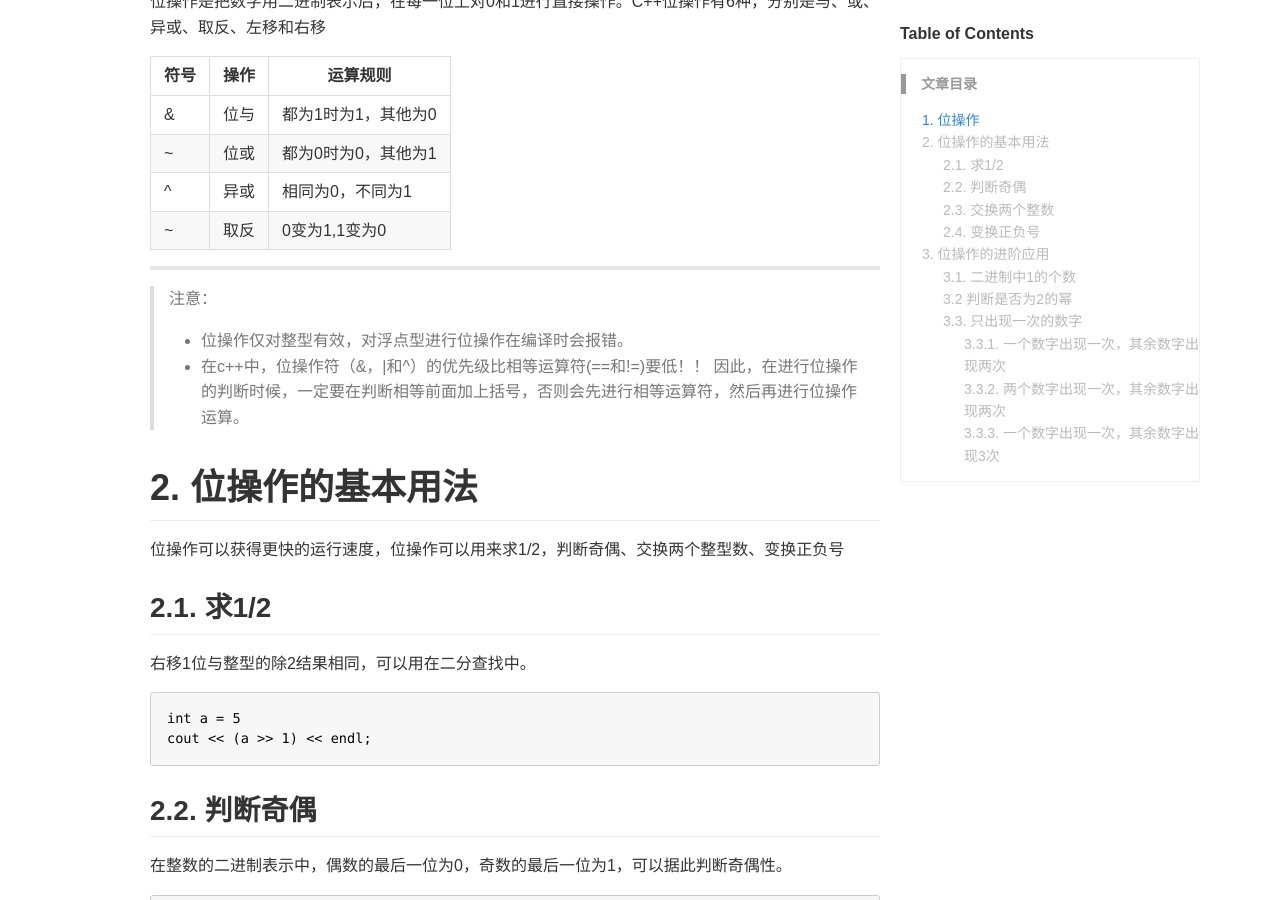
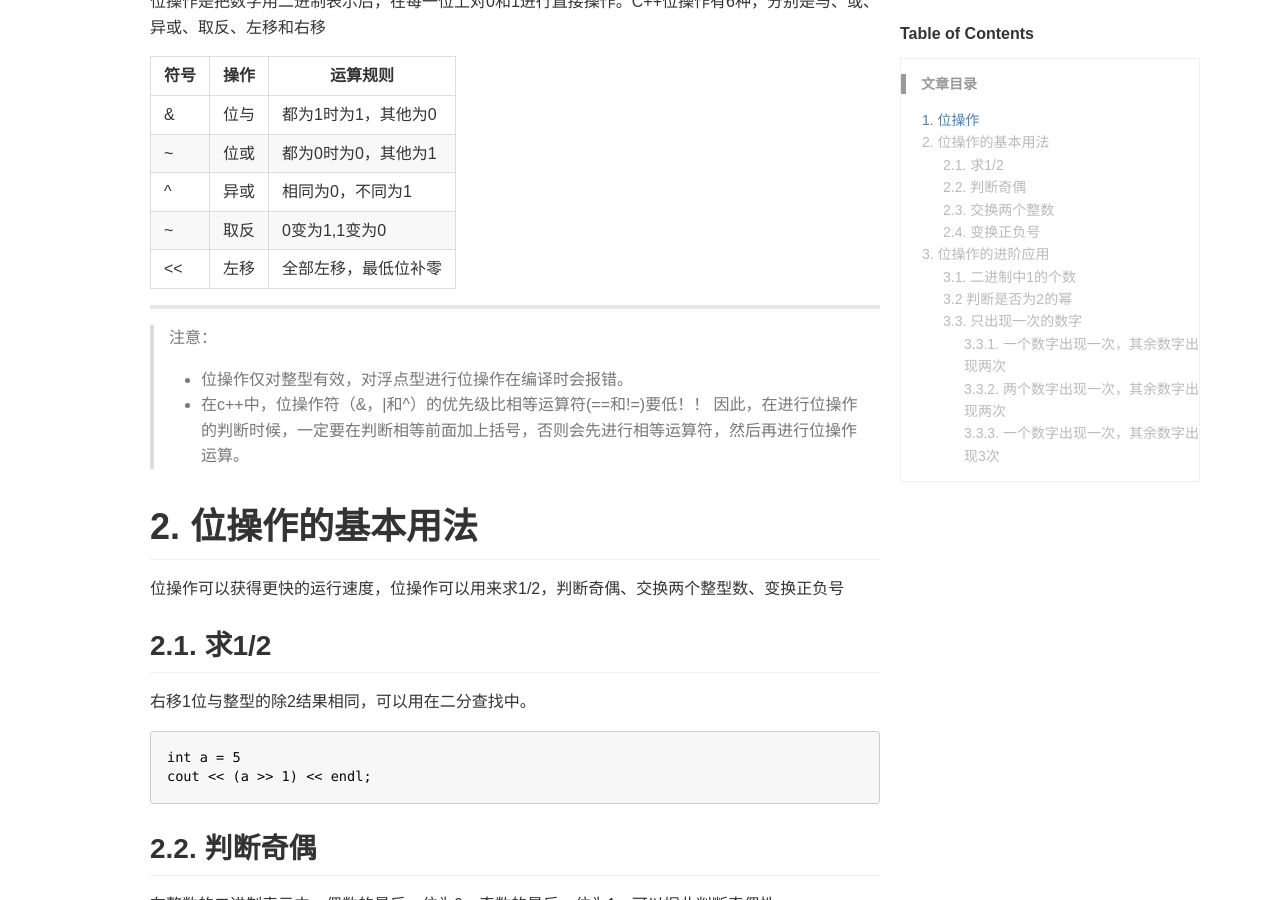
Before and after one commit to ShengfaZhu/ShengfaZhu.github.io, a Jekyll site: the page built from _posts/2019-06-15-bit-manipulation.md, in a window 1280 px wide and 900 px high, scrolled down 302 px. Built offline with Jekyll 4.4.1, drawn with Linux system fonts in a browser that asks for light colours; comment, search, counter and statistics services are not loaded.

Commit message:
add \<\<

```diff
--- a/_posts/2019-06-15-bit-manipulation.md
+++ b/_posts/2019-06-15-bit-manipulation.md
@@ -15,6 +15,7 @@ keywords: 位操作, 求1的数量
 ~ | 位或 | 都为0时为0，其他为1
 ^ | 异或 | 相同为0，不同为1
 ~ | 取反 | 0变为1,1变为0
+\<\< | 左移 | 全部左移，最低位补零
 
 * * *
 
```
